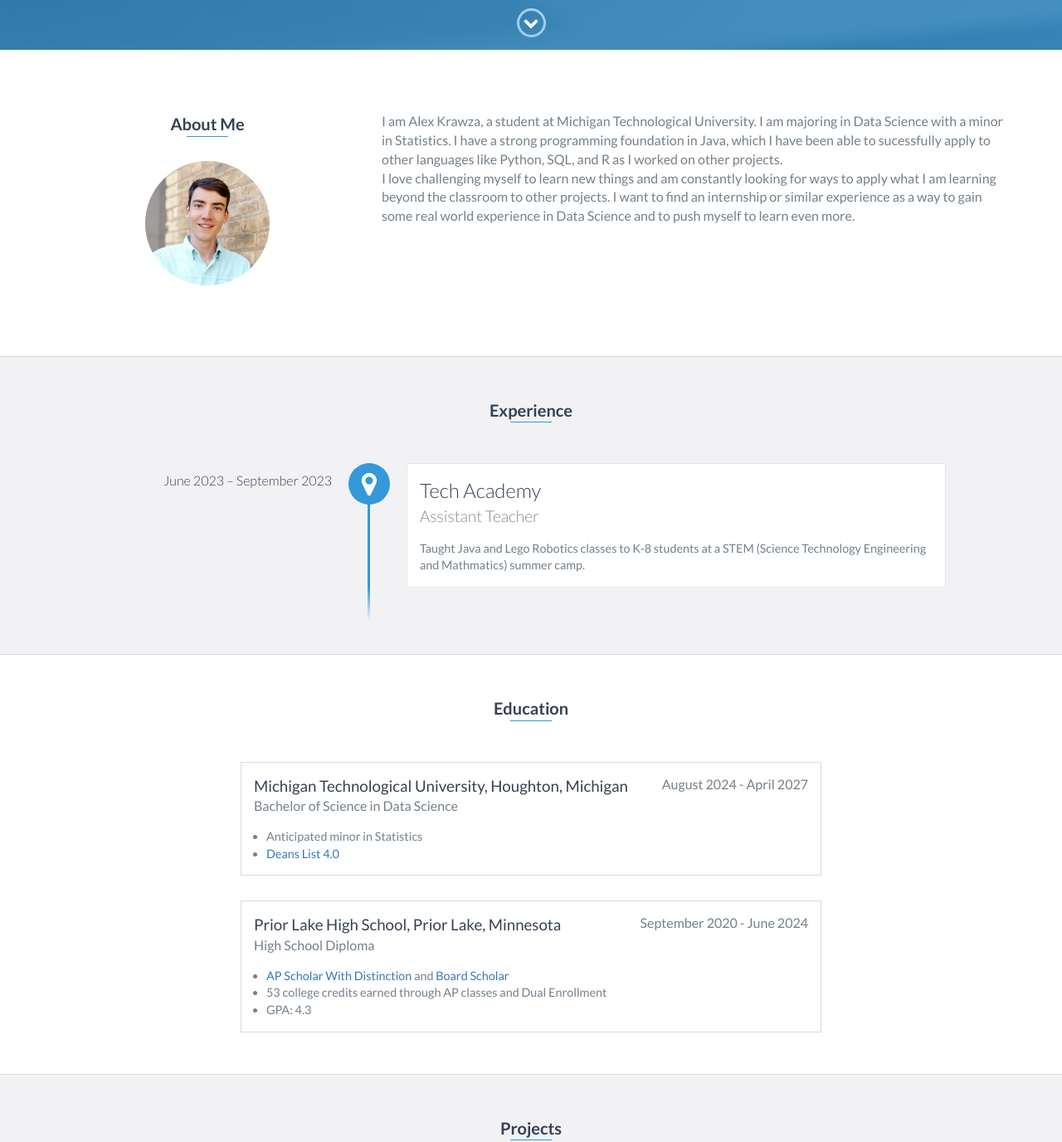
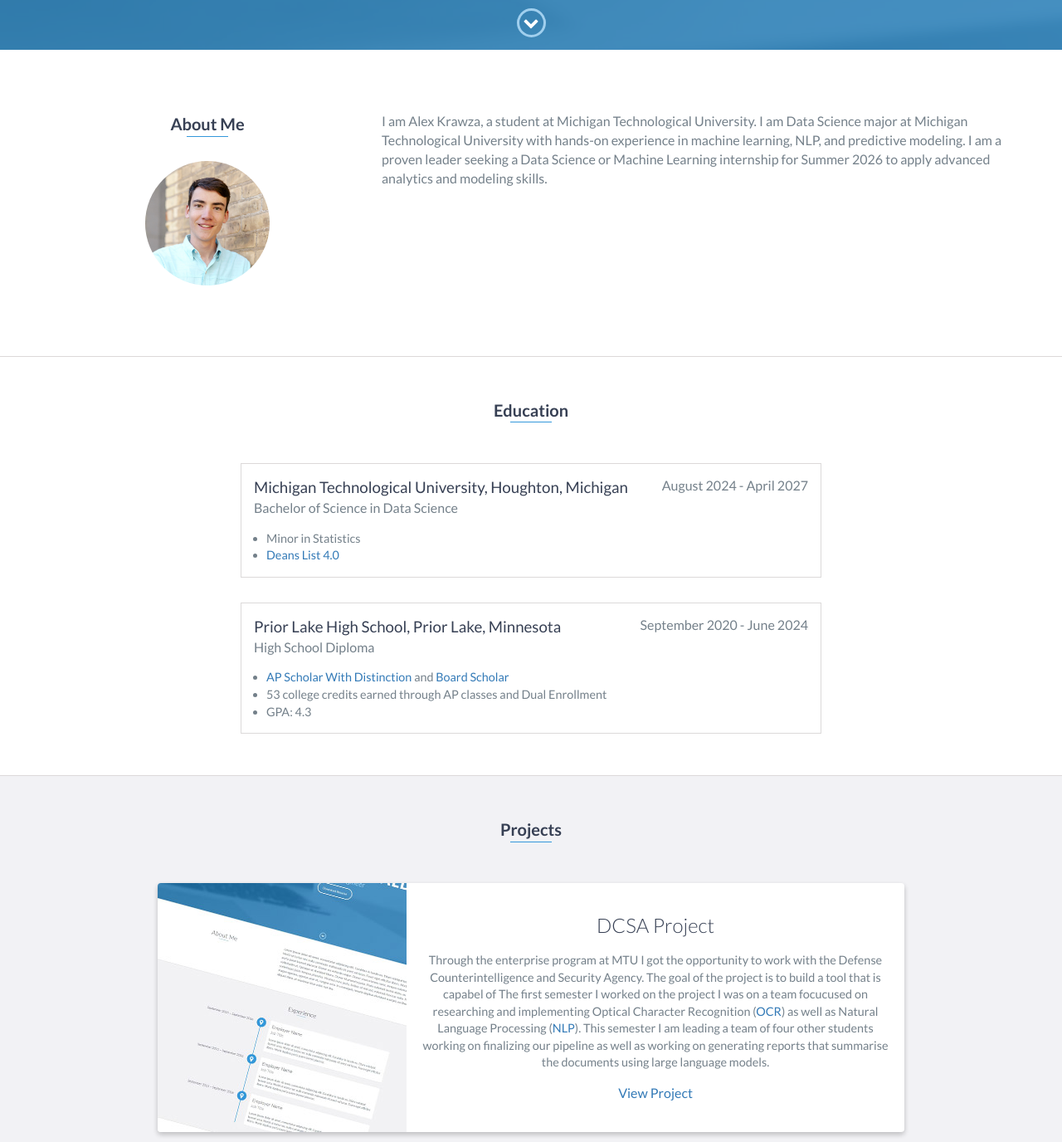
Before and after one commit to aikrawza/aikrawza.github.io, a website: page index.html in a window 1280 px wide. Shown: the part 740-2116 px from the top of the page at 83% size. Drawn offline with nearby package versions, Linux system fonts and the light colour scheme.

Commit message:
Updated for 2025

```diff
--- a/index.html
+++ b/index.html
@@ -50,7 +50,7 @@
         <div id="lead-content">
             <h1>Alex Krawza</h1>
             <h2>Data Scientist</h2>
-            <a href="/Krawza_Alex_Resume_2025.pdf" download="KrawzaAlexResume" class="btn-rounded-white">Download Resume</a>
+            <a href="/Krawza, Alex Resume.pdf" download="Krawza, Alex Resume" class="btn-rounded-white">Download Resume</a>
         </div>
         <!-- End #lead-content -->
 
@@ -95,22 +95,15 @@
                 </div>
                 <div class="col-md-8">
                     <p>
-                        I am Alex Krawza, a student at Michigan Technological University. I am majoring in Data Science with a minor in Statistics.
-			    I have a strong programming foundation in Java, which I have been able to sucessfully apply to other languages like Python,
-			    SQL, and R as I worked on other projects.
+                        I am Alex Krawza, a student at Michigan Technological University. I am Data Science major at Michigan Technological University with hands-on experience in machine learning, NLP, and predictive modeling. I am a proven leader seeking a Data Science or Machine Learning internship for Summer 2026 to apply advanced analytics and modeling skills.
 
-		    </p>
-		    <p>
-			    I love challenging myself to learn new things and am constantly looking for ways to apply what I am learning beyond the classroom to
-			    other projects. I want to find an internship or similar experience as a way to gain some real world experience in Data Science and to
-			    push myself to learn even more.
-		    </p>
+		            </p>
                 </div>
             </div>
         </div>
     </div>
     <!-- End #about -->
-
+    <!--
     <div id="experience" class="background-alt">
         <h2 class="heading">Experience</h2>
         <div id="experience-timeline">
@@ -121,7 +114,8 @@
 			Taught Java and Lego Robotics classes to K-8 students at a STEM (Science Technology Engineering and Mathmatics) summer camp.
 		</p>
             </div>
-<!--
+    -->
+            <!--
             <div data-date="September 2015 – September 2016">
                 <h3>Employer Name</h3>
                 <h4>Job Title</h4>
@@ -149,7 +143,7 @@
             <h4>Bachelor of Science in Data Science</h4>
             <ul>
                 <li>
-			Anticipated minor in Statistics
+			Minor in Statistics
 		</li>
 		<li>
 			<a href="https://www.mtu.edu/deanofstudents/deans-list/archives/400fall24.html#K:~:text=EEN-,Krawza%2C%20Alex%20I.,-SO">Deans List 4.0</a>
@@ -188,11 +182,12 @@
                     </div>
                     <!-- End .project-image -->
                     <div class="project-info">
-                        <h3>Portfolio Website</h3>
+                        <h3>DCSA Project</h3>
                         <p>
-                            Making this website has shown me how applicable all of the skills that I am learning are. I had never programmed in HTML or CSS before
-				this project, but I have found that I am able to understand what is going on and minipulate the template and add all of the features
-				that the template is missing.
+                            Through the enterprise program at MTU I got the opportunity to work with the Defense Counterintelligence and Security Agency.
+                            The goal of the project is to build a tool that is capabel of
+                            The first semester I worked on the project I was on a team focucused on researching and implementing Optical Character Recognition (<a href="https://en.wikipedia.org/wiki/Optical_character_recognition">OCR</a>) as well as Natural Language Processing (<a href="https://en.wikipedia.org/wiki/Natural_language_processing">NLP</a>).
+                            This semester I am leading a team of four other students working on finalizing our pipeline as well as working on generating reports that summarise the documents using large language models.
 			</p>
                         <a href="https://github.com/aikrawza/aikrawza.github.io">View Project</a>
                     </div>
```
